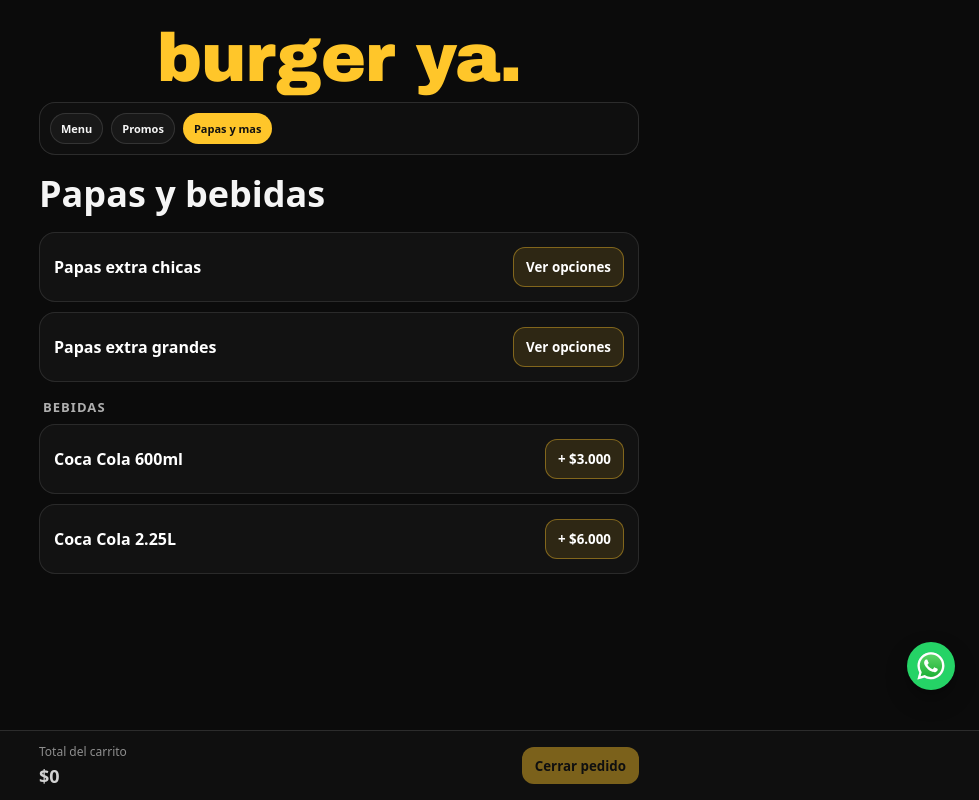
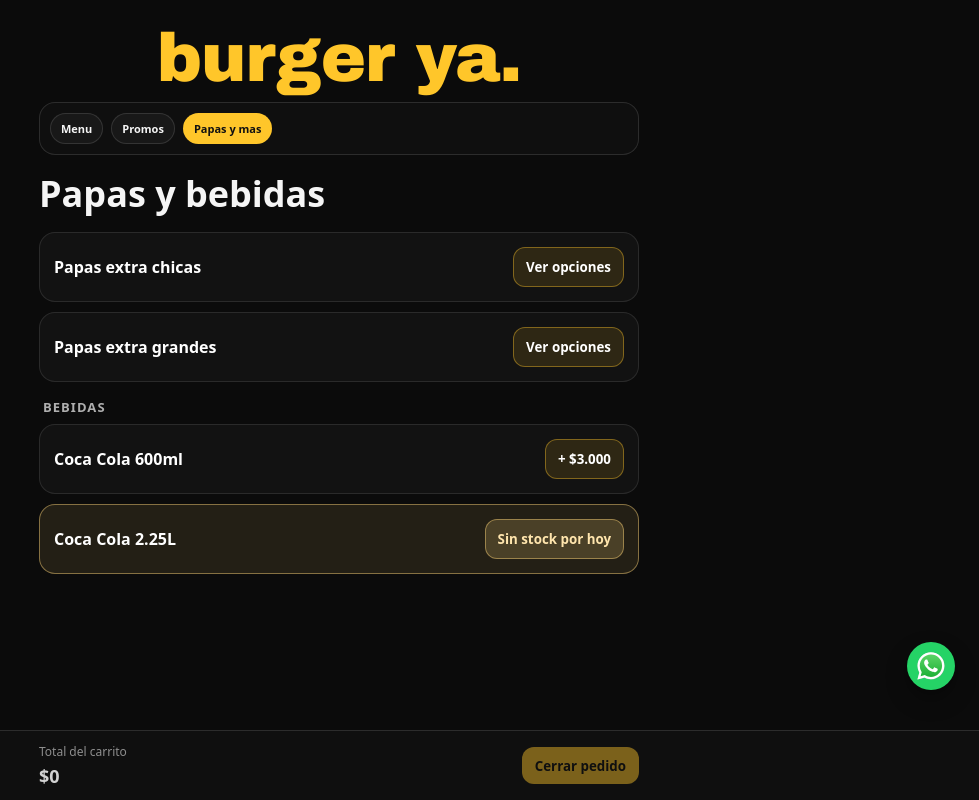
Before and after one commit to lauticometti/burgerya-pedidos, a React (Vite) app: page /papas in a window 1280 px wide. Shown: the whole page, without its empty margins (301-1280 px from the left). Built offline with nearby package versions, Linux system fonts and the light colour scheme.

Commit message:
Sin stock de Coca 2.25L por hoy; 600ml lista para bloquear
Co-Authored-By: Claude Sonnet 4.6 <noreply@anthropic.com>

```diff
--- a/src/data/menu.js
+++ b/src/data/menu.js
@@ -186,8 +186,8 @@ export const bebidas = [
     id: "coca_600",
     name: "Coca Cola 600ml",
     price: 3000,
-    isAvailable: 1,
-    unavailableReason: "Temporalmente no disponible",
+    isAvailable: 1, // cambiar a 0 cuando se agote
+    unavailableReason: "Sin stock por hoy",
     img: "/bebidas/coca-cola-600ml.svg",
   },
   {
@@ -195,7 +195,8 @@ export const bebidas = [
     name: "Coca Cola 2.25L",
     orderName: "coca 2.25",
     price: 6000,
-    isAvailable: 1,
+    isAvailable: 0,
+    unavailableReason: "Sin stock por hoy",
     img: "/bebidas/coca-cola-225l.svg",
   },
 ];
```
